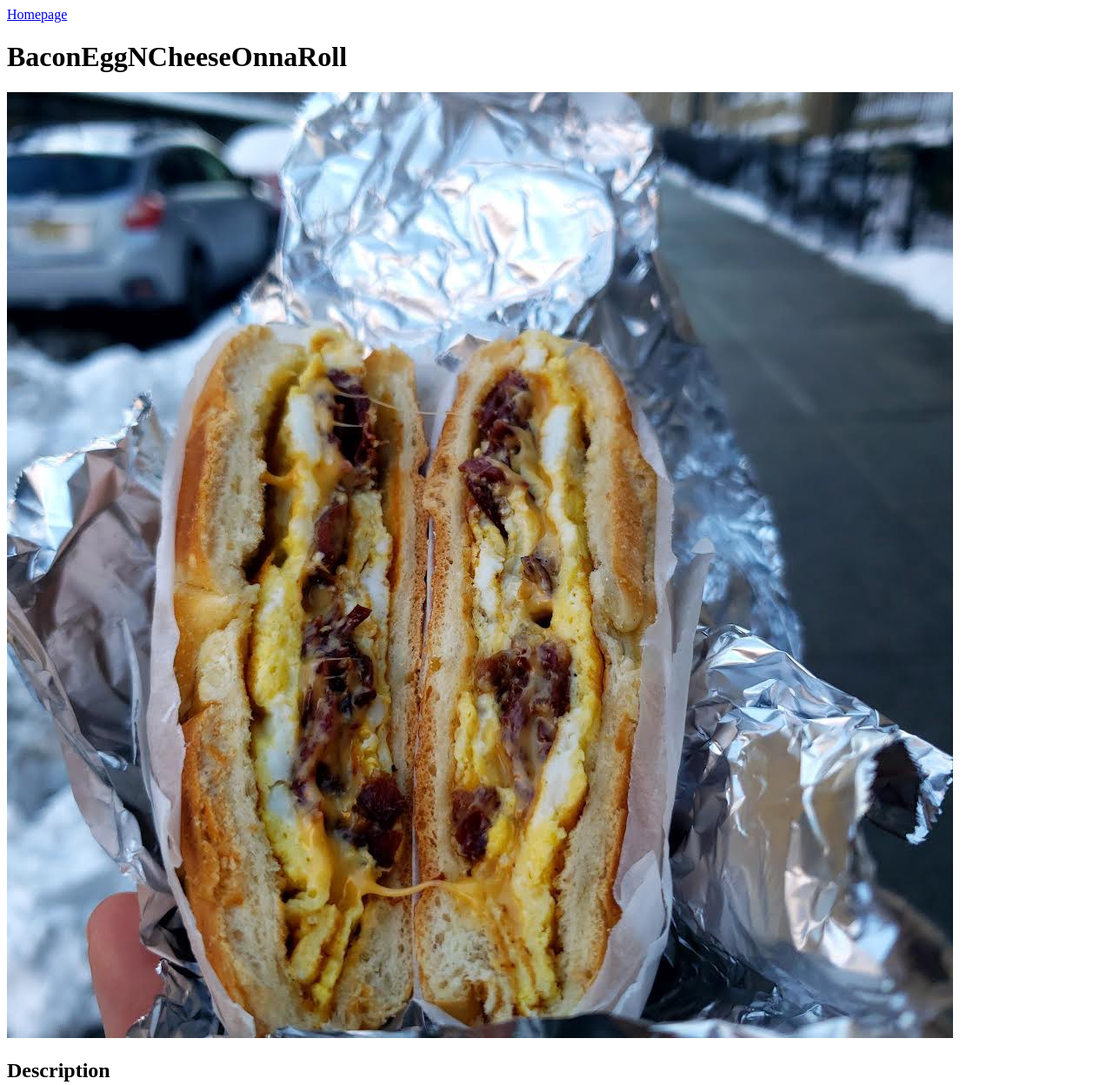
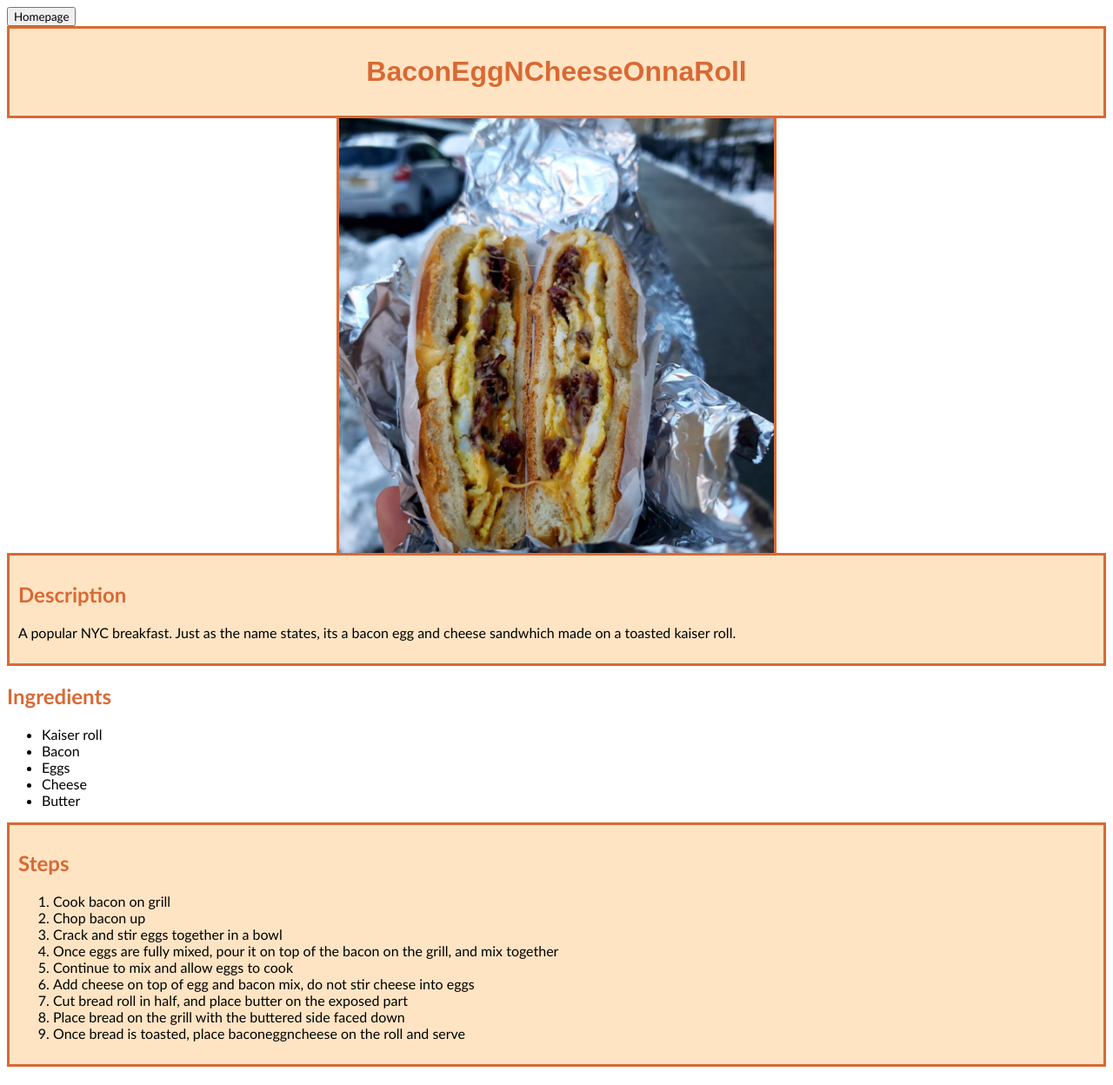
Before and after one commit to Newerk/odin_recipes, a plain HTML site: page pages/baconeggncheese.html in a window 1280 px wide. Shown: the top 1248 px of the page at 87% size. Drawn offline with Linux system fonts and the light colour scheme.

Commit message:
Update Recipe Website With New Knowlege of CSS
Promopted by the odin project lesson plan to make updates to the
website after covering external, internal and inline CSS methods.

```diff
--- a/pages/baconeggncheese.html
+++ b/pages/baconeggncheese.html
@@ -3,14 +3,24 @@
 <head>
     <meta charset="UTF-8">
     <title>JO Special Eats</title>
+    <link rel="stylesheet" href="/style.css">
 </head>
 <body>
-    <a href="/index.html">Homepage</a>
+    <button><a class="homepage-hyperlink" href="/index.html">Homepage</a></button>
+
+    <div class="pad">
     <h1>BaconEggNCheeseOnnaRoll</h1>
-    <img src="/recipes/baconeggncheese/pic_of_bec.jpeg" alt="Picture of baconeggncheeseonnaroll">
-    <h2>Description</h2>
-    <p>A popular NYC breakfast. Just as the name states, its a bacon egg and cheese sandwhich made on a toasted kaiser roll.</p>
-    <h2>Ingredients</h2>
+    </div>
+
+    <img id="bec" src="/recipes/baconeggncheese/pic_of_bec.jpeg" alt="Picture of baconeggncheeseonnaroll">
+
+    <div class = "pad">
+    <h2 class="description">Description</h2>
+    <p>A popular NYC breakfast. Just as the name states, its a bacon egg and cheese sandwhich made on a toasted kaiser
+        roll.</p>
+    </div>
+
+    <h2 class="ingredients">Ingredients</h2>
     <ul>
         <li>Kaiser roll</li>
         <li>Bacon</li>
@@ -18,7 +28,9 @@
         <li>Cheese</li>
         <li>Butter</li>
     </ul>
-    <h2>Steps</h2>
+
+    <div class="pad">
+    <h2 class="steps">Steps</h2>
     <ol>
         <li>Cook bacon on grill</li>
         <li>Chop bacon up</li>
@@ -30,5 +42,6 @@
         <li>Place bread on the grill with the buttered side faced down</li>
         <li>Once bread is toasted, place baconeggncheese on the roll and serve</li>
     </ol>
+    </div>
 </body>
 </html>
--- /dev/null
+++ b/style.css
@@ -0,0 +1,71 @@
+h1 {
+    color: #D96933;
+    text-align: center;
+    font-family:fantasy;
+}
+
+li {
+    font-family: 'Gill Sans', 'Gill Sans MT', Calibri, 'Trebuchet MS', sans-serif;
+ }
+
+.button{
+    background-color: #D96933;
+    font-size: larger;
+    border-style: solid;
+    border-color: black;
+    font-family: 'Gill Sans', 'Gill Sans MT', Calibri, 'Trebuchet MS', sans-serif;
+    text-align: center;
+}
+
+a {
+    color: white;
+    text-decoration: none;
+}
+ #outside-tables {
+     display: block;
+     margin-left: auto;
+     margin-right: auto;
+ }
+
+.homepage-hyperlink {
+    color: black;
+    font-family: 'Gill Sans', 'Gill Sans MT', Calibri, 'Trebuchet MS', sans-serif;
+
+}
+
+ /* centering all the pictures of food on their respective page and add a border*/
+ #bec, #pita, #banana{
+    display: block;
+    margin-left: auto;
+    margin-right: auto;
+    width: auto;
+    height: 500px;
+
+    border-left: #D96933;
+    border-right: #D96933;
+    border-style: solid;
+    border-top: 0px;
+    border-bottom: 0px;
+ }
+
+ .description, .ingredients, .steps{
+    color: #D96933;
+    font-family: 'Gill Sans', 'Gill Sans MT', Calibri, 'Trebuchet MS', sans-serif;
+ }
+
+ .navi-bar {
+     display: block;
+     margin-left: auto;
+     margin-block-end: auto;
+     background-color: rgb(0, 0, 0, 0.3);
+     overflow: hidden;
+     padding: 6px;
+ }
+
+.pad {
+    padding: 10px 10px;
+    background-color:bisque;
+    border: #D96933;
+    border-style: solid;
+    font-family: 'Gill Sans', 'Gill Sans MT', Calibri, 'Trebuchet MS', sans-serif;
+ }
```
Also changed, not shown: index.html (+7 -5 lines), pages/bananabread.html (+25 -8 lines), pages/pitabread.html (+33 -10 lines), pictures/deli.png (added), 2 other files.
